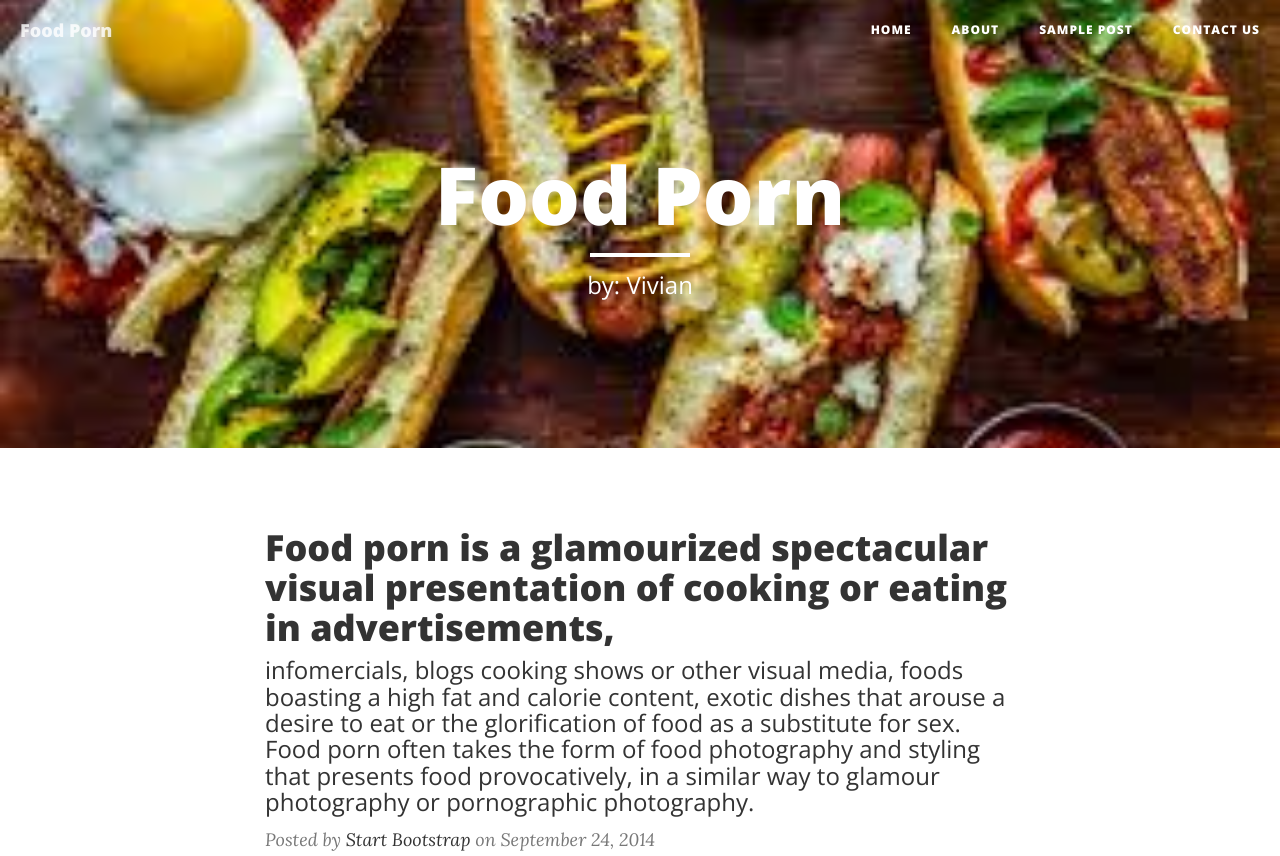
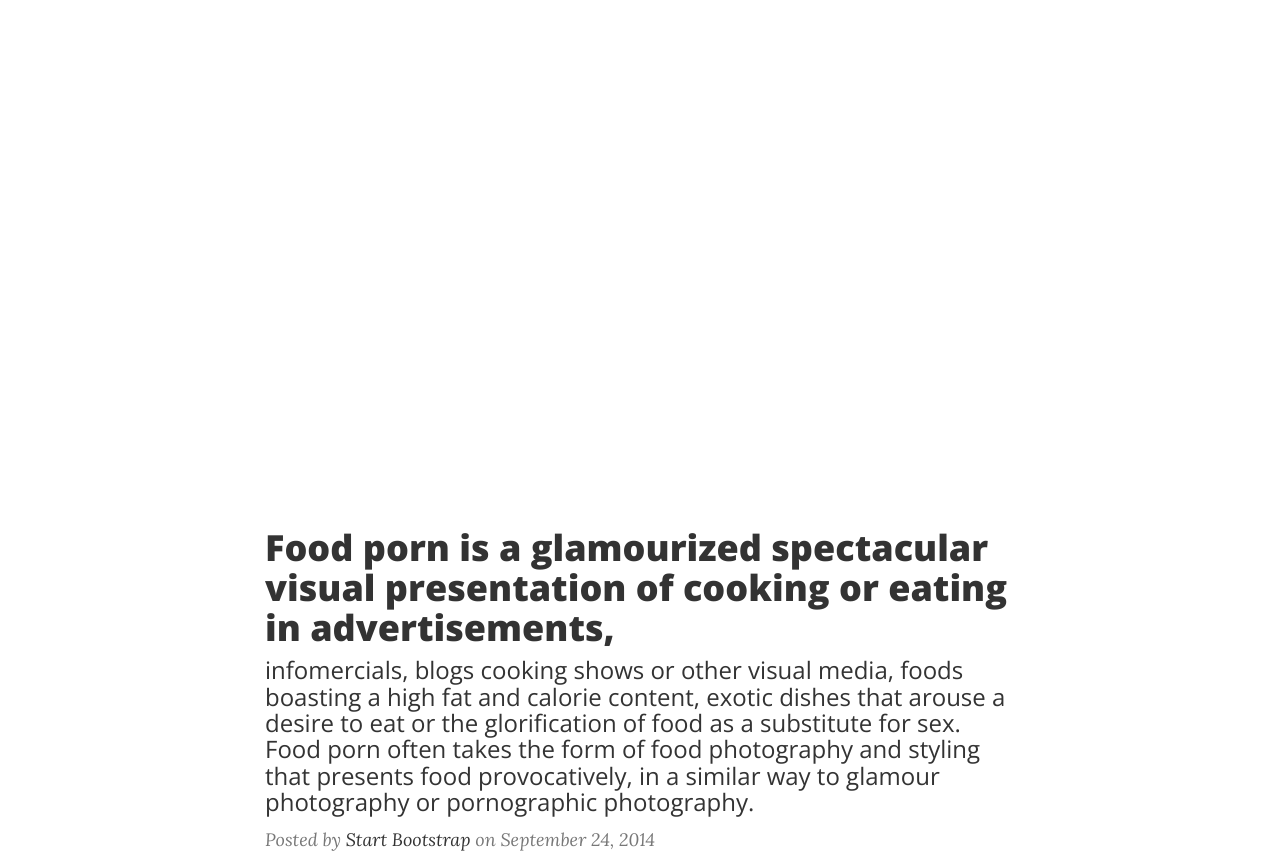
Before and after one commit to cadiayvivian11/blog2cleanblog-food-porn-.github.io, a website: page index.html in a window 1280 px wide. Shown: the top 856 px of the page. Drawn offline with nearby package versions, Linux system fonts and the light colour scheme; files whose address does not match are found by name.

Commit message:
Update index.html

```diff
--- a/index.html
+++ b/index.html
@@ -69,7 +69,7 @@
 
     <!-- Page Header -->
     <!-- Set your background image for this header on the line below. -->
-    <header class="intro-header" style="background-image: url(download.jpg)">
+    <header class="intro-header" style="background-image: download.jpg">
         <div class="container">
             <div class="row">
                 <div class="col-lg-8 col-lg-offset-2 col-md-10 col-md-offset-1">
```
